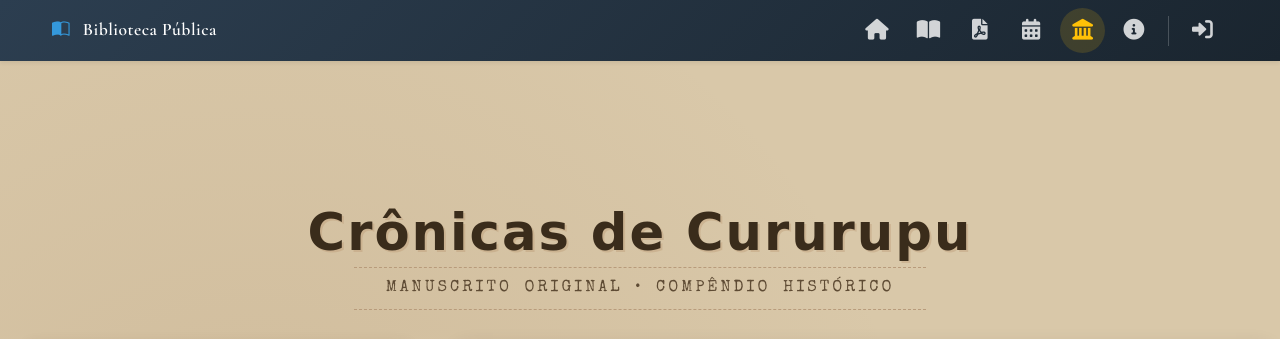
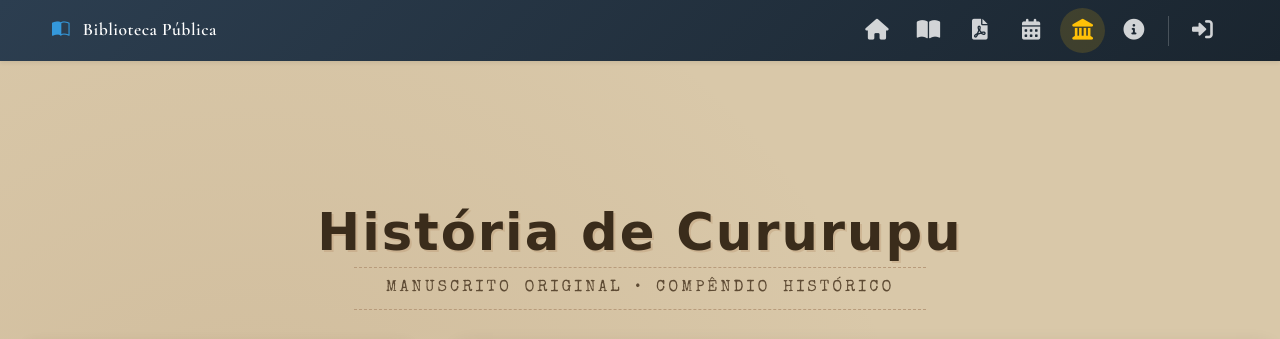
Before and after one commit to EvertonAbreu/sistema_biliotecacpu, a Django app: page /historia_cidade/ in a window 1280 px wide. Shown: the top 339 px of the page. Run offline with Django 4.2, Linux system fonts and the light colour scheme; some web fonts are replaced.

Commit message:
feat: atualiza história de Cururupu com informações completas da Wikipédia

```diff
--- a/templates/usuario/historia/historia_cidade.html
+++ b/templates/usuario/historia/historia_cidade.html
@@ -513,7 +513,7 @@
 <main>
     <!-- CABEÇALHO ANTIGO -->
     <header class="page-header">
-        <h1>Crônicas de Cururupu</h1>
+        <h1>História de Cururupu</h1>
         <div class="subhead">MANUSCRITO ORIGINAL • COMPÊNDIO HISTÓRICO</div>
     </header>
 
```
